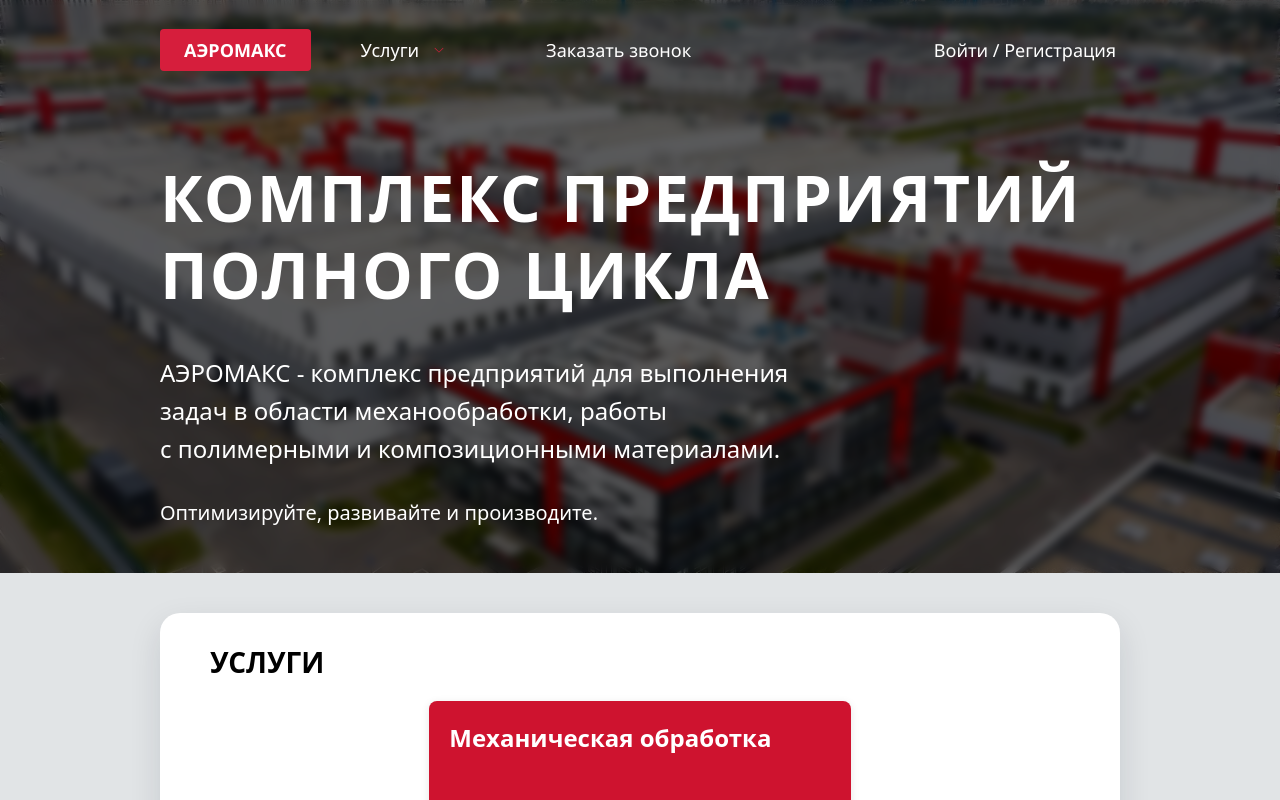
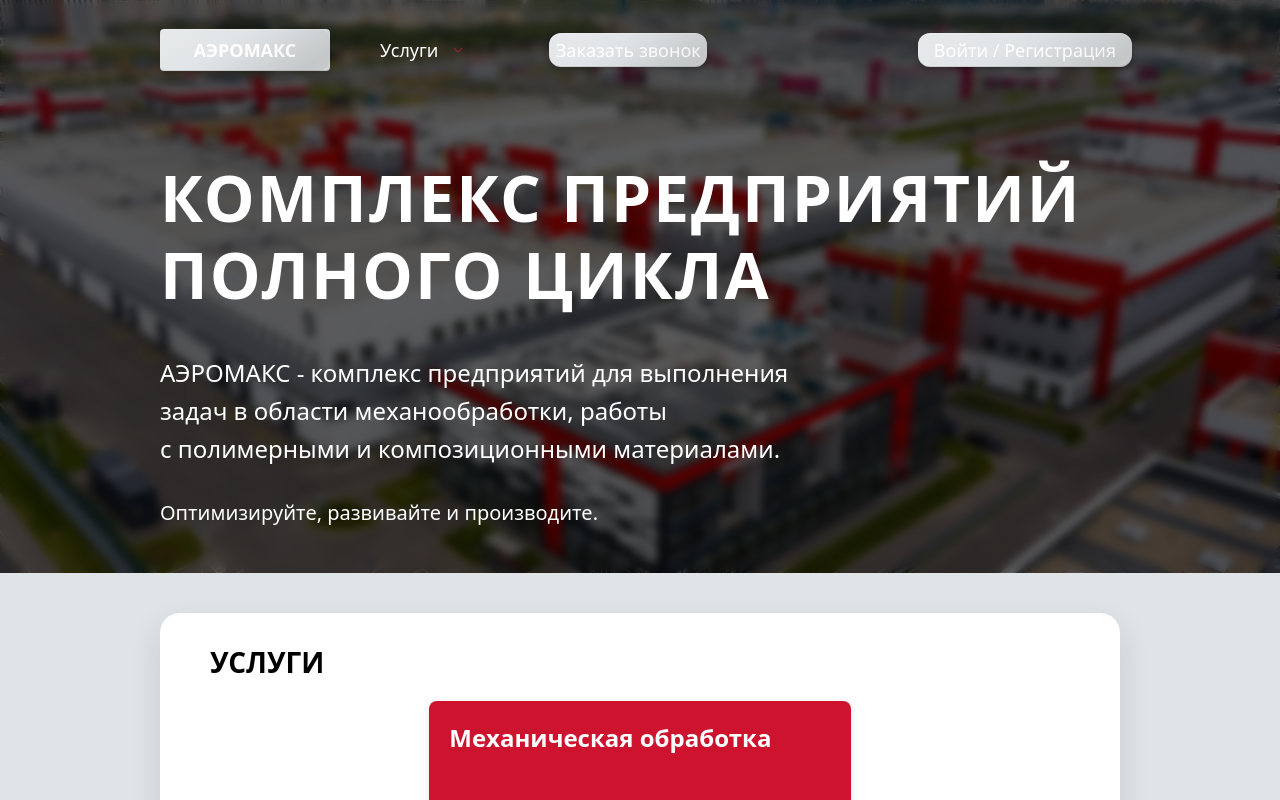
Before and after one commit to js-owl/maas-front, a Vue app: page / in a window 1280 px wide. Shown: the top 800 px of the page. Built offline with nearby package versions, Linux system fonts and the light colour scheme; no server answers.

Commit message:
Update build-info.json with new build date, git hash, and node version. Enhance Button.vue styling with gradient background, improved hover effects, and 3D shadow for better UI consistency and user experience.

```diff
--- a/public/build-info.json
+++ b/public/build-info.json
@@ -2,12 +2,12 @@
   "version": "3.0.0",
   "name": "m-front",
   "description": "Manufacturing Frontend - API v3.0.0 Compatible",
-  "buildDate": "2025-12-24T11:08:37.631Z",
-  "buildDateFormatted": "2025-12-24",
-  "gitHash": "unknown",
-  "gitBranch": "unknown",
+  "buildDate": "2025-12-25T13:12:30.874Z",
+  "buildDateFormatted": "2025-12-25",
+  "gitHash": "dcc2bec",
+  "gitBranch": "main",
   "gitTag": "unknown",
   "apiVersion": "3.0.0",
-  "nodeVersion": "v22.15.1",
+  "nodeVersion": "v22.17.0",
   "buildEnvironment": "development"
 }
--- a/src/components/ui/Button.vue
+++ b/src/components/ui/Button.vue
@@ -42,34 +42,116 @@ const handleClick = () => {
 
 <style scoped>
 .btn {
-  background-color: var(--bgcolor);
-  border: 1px solid var(--bgcolor);
-  border-radius: 10px;
+  position: relative;
+  background: linear-gradient(
+    145deg,
+    color-mix(in srgb, var(--bgcolor) 100%, white 15%) 0%,
+    var(--bgcolor) 25%,
+    color-mix(in srgb, var(--bgcolor) 100%, black 10%) 50%,
+    var(--bgcolor) 75%,
+    color-mix(in srgb, var(--bgcolor) 100%, white 15%) 100%
+  );
+  background-size: 200% 200%;
+  background-position: 0% 50%;
+  border: none;
+  border-radius: 12px;
   color: black;
 
   font-family: 'Segoe UI';
   font-size: 16px;
-  font-weight: 500;
-  padding: 10px 20px;
-  /* width: 100%; */
+  font-weight: 600;
+  padding: 12px 24px;
   cursor: pointer;
+
+  /* 3D эффект с тенями */
+  box-shadow:
+    0 4px 8px rgba(0, 0, 0, 0.15),
+    0 2px 4px rgba(0, 0, 0, 0.1),
+    inset 0 1px 0 rgba(255, 255, 255, 0.2),
+    inset 0 -1px 0 rgba(0, 0, 0, 0.1);
+
+  transition: all 0.2s cubic-bezier(0.4, 0, 0.2, 1);
+  transform: translateY(0);
+
+  overflow: hidden;
+}
+
+.btn::before {
+  content: '';
+  position: absolute;
+  top: 0;
+  left: 0;
+  right: 0;
+  bottom: 0;
+  background: linear-gradient(145deg,
+    rgba(255, 255, 255, 0.1) 0%,
+    transparent 50%,
+    rgba(0, 0, 0, 0.05) 100%
+  );
+  border-radius: 12px;
+  pointer-events: none;
+  opacity: 1;
   transition: opacity 0.2s;
-
 }
 
 .btn.is-disabled {
-  background-color: var(--bgcolor) !important;
+  background: linear-gradient(145deg,
+    color-mix(in srgb, var(--bgcolor) 100%, white 5%),
+    color-mix(in srgb, var(--bgcolor) 100%, black 5%)
+  ) !important;
+  background-size: 100% 100% !important;
+  background-position: 0% 50% !important;
   opacity: 0.6;
-  cursor: default;
+  cursor: not-allowed;
   color: black;
+  box-shadow:
+    0 2px 4px rgba(0, 0, 0, 0.1),
+    inset 0 1px 0 rgba(255, 255, 255, 0.1);
+  transform: translateY(0) !important;
+  animation: none !important;
 }
 
-.btn:hover:not(.is-disabled),
-.btn:focus:not(.is-disabled),
+.btn:hover:not(.is-disabled) {
+  transform: translateY(-2px);
+  box-shadow:
+    0 6px 12px rgba(0, 0, 0, 0.2),
+    0 3px 6px rgba(0, 0, 0, 0.15),
+    inset 0 1px 0 rgba(255, 255, 255, 0.25),
+    inset 0 -1px 0 rgba(0, 0, 0, 0.1);
+  animation: gradient-shift 3s ease infinite;
+}
+
+.btn:hover:not(.is-disabled)::before {
+  opacity: 1.2;
+}
+
 .btn:active:not(.is-disabled) {
-  background-color: var(--bgcolor) !important;
-  border-color: var(--bgcolor) !important;
-  color: black !important;
-  box-shadow: none !important;
+  transform: translateY(1px);
+  box-shadow:
+    0 2px 4px rgba(0, 0, 0, 0.2),
+    inset 0 2px 4px rgba(0, 0, 0, 0.15),
+    inset 0 -1px 2px rgba(255, 255, 255, 0.1);
+  transition: all 0.1s cubic-bezier(0.4, 0, 0.2, 1);
+}
+
+.btn:active:not(.is-disabled)::before {
+  opacity: 0.8;
+}
+
+.btn:focus:not(.is-disabled) {
+  outline: 2px solid rgba(0, 0, 0, 0.2);
+  outline-offset: 2px;
+}
+
+@keyframes gradient-shift {
+  0% {
+    background-position: 0% 50%;
+  }
+  50% {
+    background-position: 100% 50%;
+  }
+  100% {
+    background-position: 0% 50%;
+  }
 }
 </style>
```
